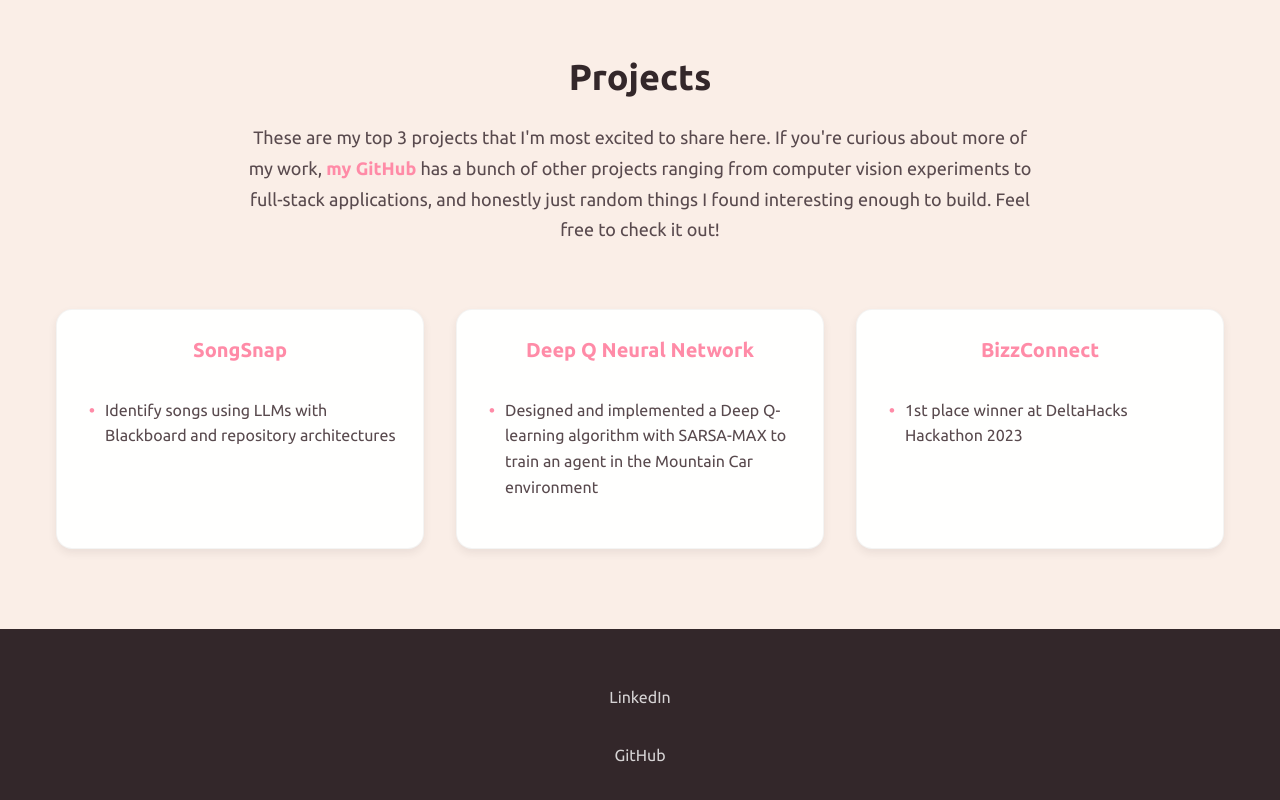
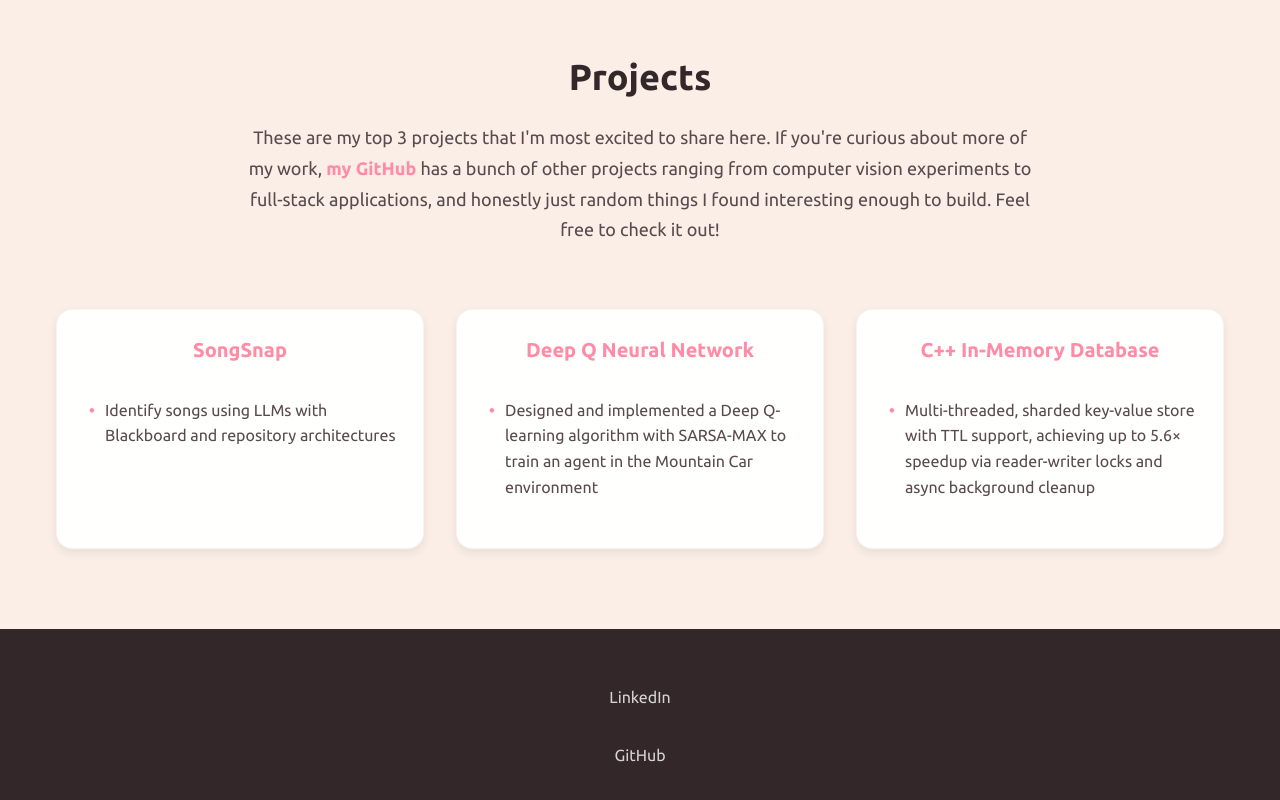
Before and after one commit to Aditya-Tripuraneni/Aditya-Tripuraneni.github.io, a React (Vite) app: page / in a window 1280 px wide. Shown: the part 3108-3908 px from the top of the page. Built offline with nearby package versions, Linux system fonts and the light colour scheme.

Commit message:
Update project

```diff
--- a/src/data/projects.ts
+++ b/src/data/projects.ts
@@ -17,9 +17,9 @@ export const projectsData: Project[] = [
   },
   {
     id: '3',
-    title: 'BizzConnect',
-    description: '1st place winner at DeltaHacks Hackathon 2023',
+    title: 'C++ In-Memory Database',
+    description: 'Multi-threaded, sharded key-value store with TTL support, achieving up to 5.6× speedup via reader-writer locks and async background cleanup',
     technologies: [],
-    githubUrl: 'https://github.com/Aditya-Tripuraneni/Delta-Hacks'
+    githubUrl: 'https://github.com/Aditya-Tripuraneni/In-Memory-Database'
   }
 ];
```
Also changed, not shown: 1 other file (tests, documents, lock files or other folders).
